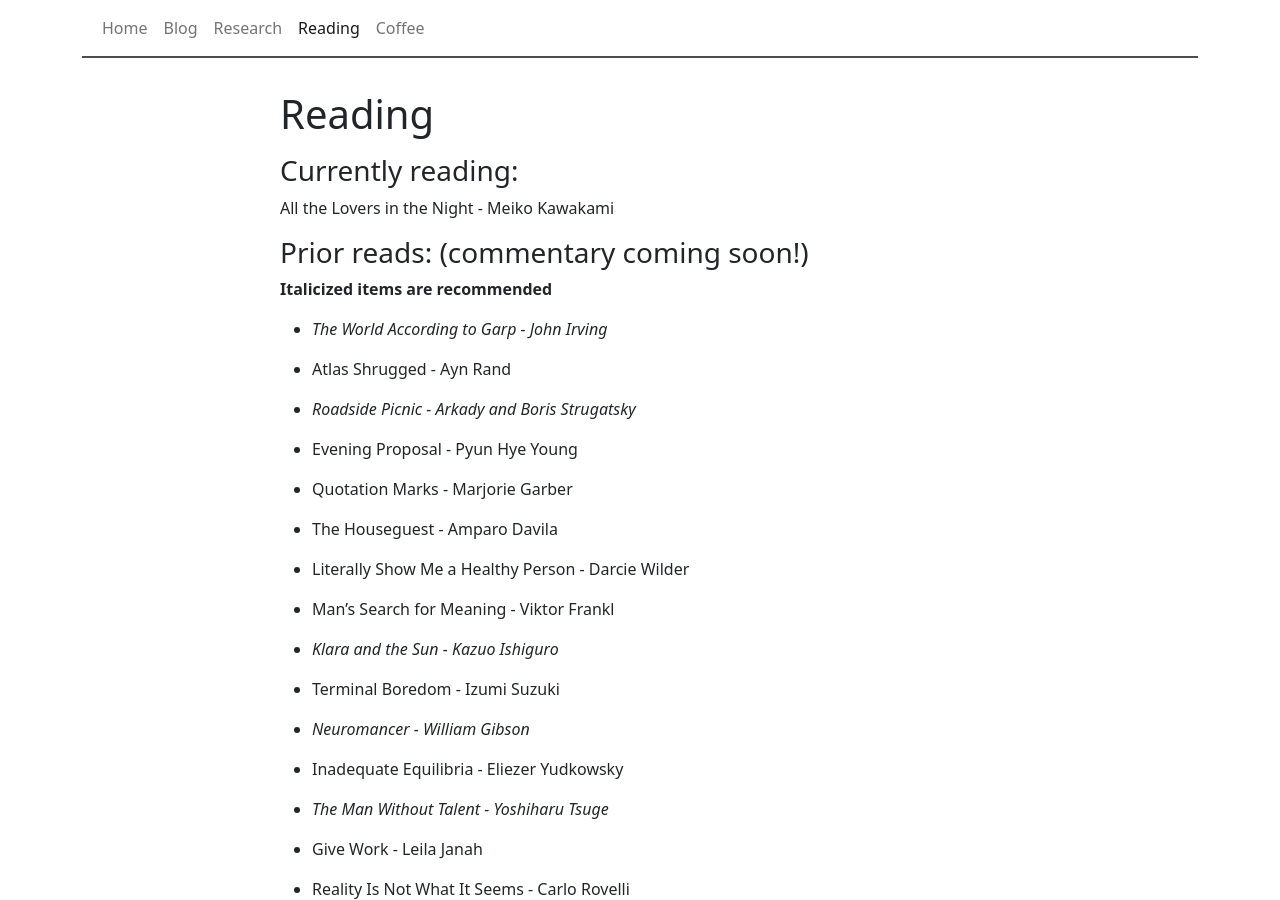
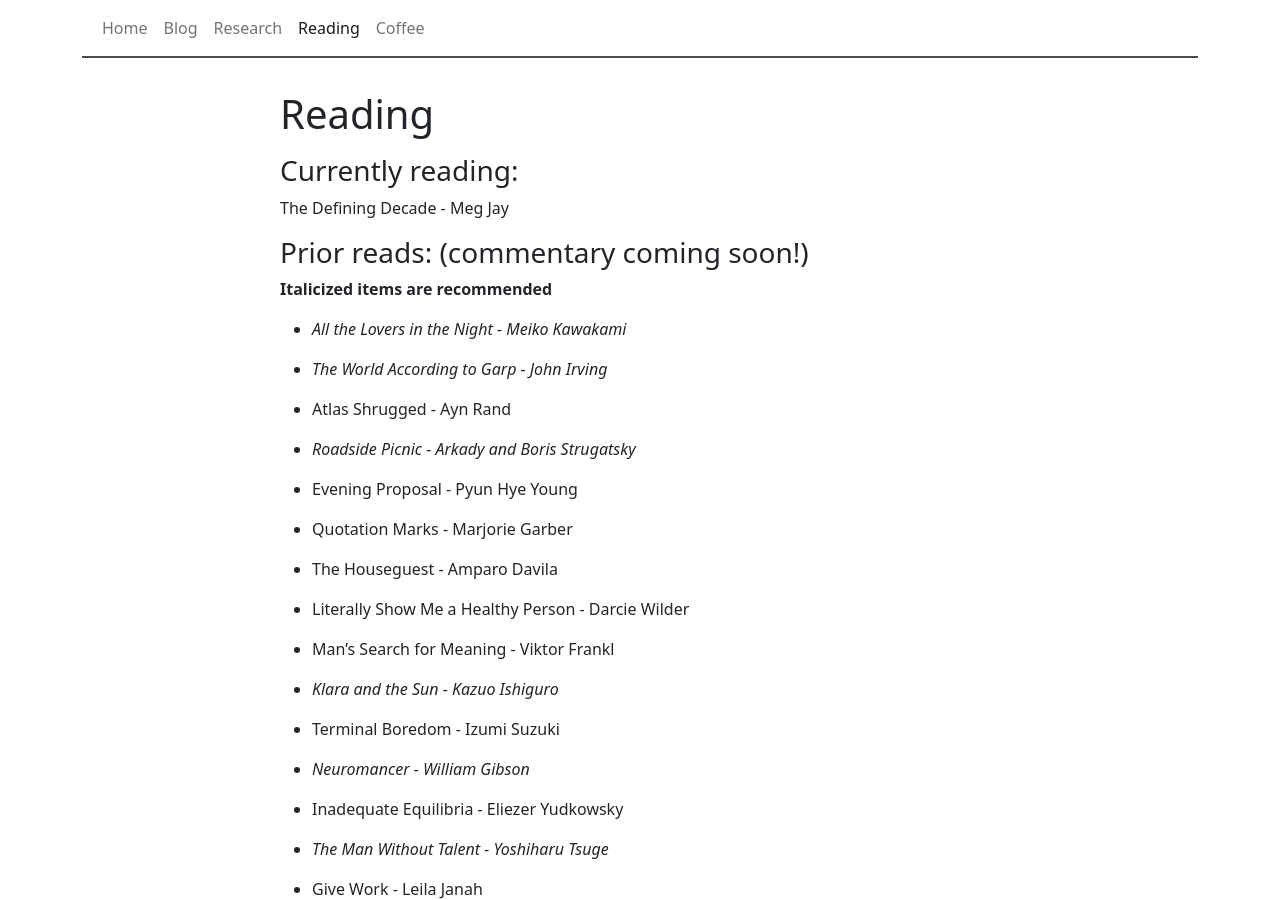
Before and after one commit to craigxchen/craigxchen.github.io, a Jekyll site: the page built from reading.md, in a window 1280 px wide and 900 px high. Built offline with Jekyll 4.4.1, drawn with Linux system fonts in a browser that asks for light colours.

Commit message:
reading update and blog update

```diff
--- a/reading.md
+++ b/reading.md
@@ -5,11 +5,13 @@ permalink: /reading/
 ---
 
 ### Currently reading:
-All the Lovers in the Night - Meiko Kawakami
+The Defining Decade - Meg Jay
 
 ### Prior reads: (commentary coming soon!)
 **Italicized items are recommended**
 <BR>
+- *All the Lovers in the Night - Meiko Kawakami*
+
 - *The World According to Garp - John Irving*
 
 - Atlas Shrugged - Ayn Rand
```
Also changed, not shown: _posts/2022-11-29-against-variance.md (added, +22 -0 lines).
